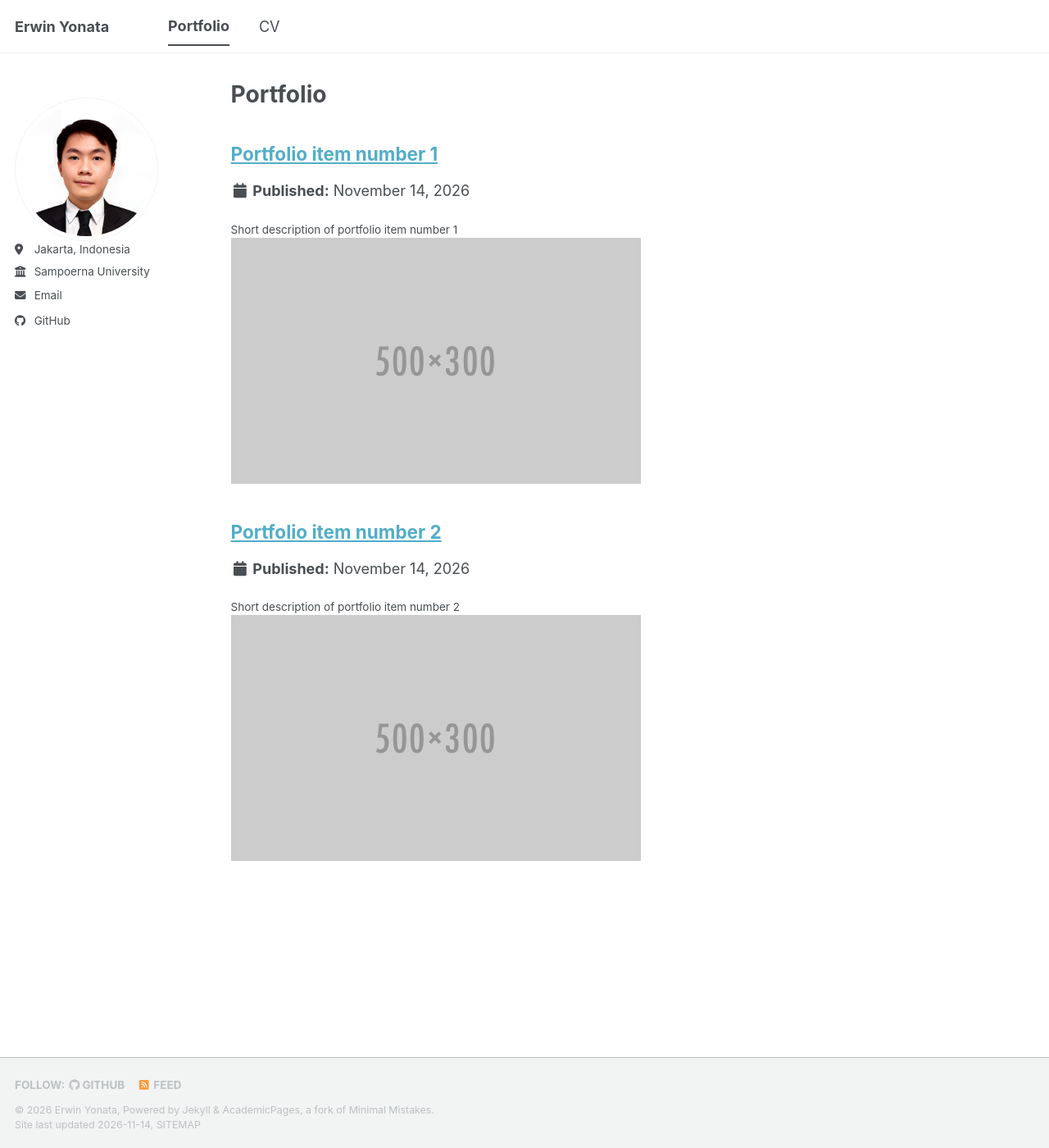
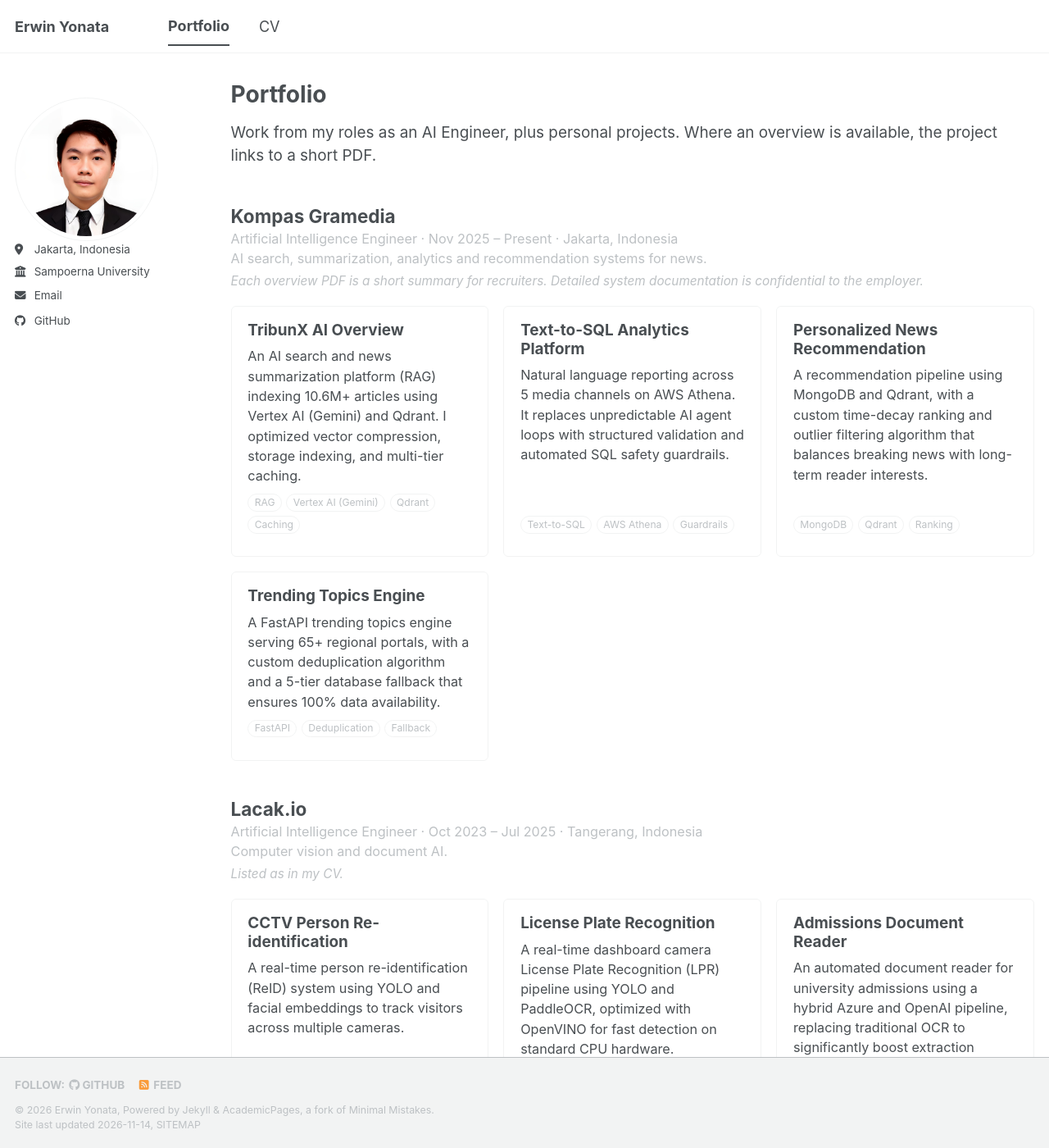
Before and after one commit to erwinyo/erwinyo.github.io, a Jekyll site: the page built from _pages/portfolio.html, in a window 1280 px wide and 1400 px high. Shown: the whole window at 82% size. Built offline with Jekyll 4.4.1, drawn with Linux system fonts in a browser that asks for light colours; a script bundle is joined from its source files by our own code; a style sheet for code colours, icons or effects is not loaded; some of the changed text lies outside the part shown.

Commit message:
Rebuild Portfolio page from data file and add HR project overviews
- /portfolio now lists every project (Kompas Gramedia, Lacak.io, personal
  projects) from _data/portfolio.yml, worded from the CV
- Add four one-page HR overview PDFs under files/portofolio/kompas/pdf/hr/;
  the PDF button shows only when the file exists
- Git-ignore the confidential technical PDFs, figures and Markdown sources
- Remove the two theme placeholder portfolio items

Co-Authored-By: Claude Sonnet 5.5 <noreply@anthropic.com>

```diff
--- /dev/null
+++ b/_data/portfolio.yml
@@ -0,0 +1,61 @@
+# The Portfolio page (/portfolio/) is built from this file: one entry per company or group,
+# each with its projects. To add a project, copy an item and edit it.
+#
+# pdf: path of a project overview PDF. The "Project overview (PDF)" button appears only
+#      when that file exists, so a missing PDF never leaves a broken link.
+#      Only files in a .../pdf/hr/ folder belong here; the .../pdf/technical/ folders are
+#      confidential and git-ignored.
+
+- company: "Kompas Gramedia"
+  role: "Artificial Intelligence Engineer"
+  period: "Nov 2025 – Present"
+  location: "Jakarta, Indonesia"
+  intro: "AI search, summarization, analytics and recommendation systems for news."
+  note: "Each overview PDF is a short summary for recruiters. Detailed system documentation is confidential to the employer."
+  items:
+    - title: "TribunX AI Overview"
+      summary: "An AI search and news summarization platform (RAG) indexing 10.6M+ articles using Vertex AI (Gemini) and Qdrant. I optimized vector compression, storage indexing, and multi-tier caching."
+      tags: ["RAG", "Vertex AI (Gemini)", "Qdrant", "Caching"]
+      pdf: "/files/portofolio/kompas/pdf/hr/4TH_TRIBUNX_AI_OVERVIEW.pdf"
+    - title: "Text-to-SQL Analytics Platform"
+      summary: "Natural language reporting across 5 media channels on AWS Athena. It replaces unpredictable AI agent loops with structured validation and automated SQL safety guardrails."
+      tags: ["Text-to-SQL", "AWS Athena", "Guardrails"]
+      pdf: "/files/portofolio/kompas/pdf/hr/3RD_AGENTIC_QUERY_ENGINE.pdf"
+    - title: "Personalized News Recommendation"
+      summary: "A recommendation pipeline using MongoDB and Qdrant, with a custom time-decay ranking and outlier filtering algorithm that balances breaking news with long-term reader interests."
+      tags: ["MongoDB", "Qdrant", "Ranking"]
+      pdf: "/files/portofolio/kompas/pdf/hr/2ND_QDRANT_INGESTION_RECOMMENDATION_ENGINE.pdf"
+    - title: "Trending Topics Engine"
+      summary: "A FastAPI trending topics engine serving 65+ regional portals, with a custom deduplication algorithm and a 5-tier database fallback that ensures 100% data availability."
+      tags: ["FastAPI", "Deduplication", "Fallback"]
+      pdf: "/files/portofolio/kompas/pdf/hr/1ST_TRENDING_TOPIC.pdf"
+
+- company: "Lacak.io"
+  role: "Artificial Intelligence Engineer"
+  period: "Oct 2023 – Jul 2025"
+  location: "Tangerang, Indonesia"
+  intro: "Computer vision and document AI."
+  note: "Listed as in my CV."
+  items:
+    - title: "CCTV Person Re-identification"
+      summary: "A real-time person re-identification (ReID) system using YOLO and facial embeddings to track visitors across multiple cameras."
+      tags: ["YOLO", "Facial embeddings", "ReID"]
+    - title: "License Plate Recognition"
+      summary: "A real-time dashboard camera License Plate Recognition (LPR) pipeline using YOLO and PaddleOCR, optimized with OpenVINO for fast detection on standard CPU hardware."
+      tags: ["YOLO", "PaddleOCR", "OpenVINO"]
+    - title: "Admissions Document Reader"
+      summary: "An automated document reader for university admissions using a hybrid Azure and OpenAI pipeline, replacing traditional OCR to significantly boost extraction accuracy."
+      tags: ["Azure", "OpenAI"]
+
+- company: "Personal projects"
+  intro: "Computer vision and assistive technology."
+  note: "Listed as in my CV."
+  items:
+    - title: "Abandoned Object Detection (AOD)"
+      summary: "Public safety and automated security surveillance."
+    - title: "People High Risk Area"
+      summary: "Safety compliance and crowd control preventing unauthorized density in dangerous zone."
+    - title: "C-Eyes (Camera Eyes)"
+      summary: "Helps impaired individuals perceive their surrounding environment through 8D audio spatial feedback."
+    - title: "TugasKita"
+      summary: "Resolves scheduling and task-management bottlenecks for students."
--- a/_pages/portfolio.html
+++ b/_pages/portfolio.html
@@ -3,11 +3,48 @@ layout: archive
 title: "Portfolio"
 permalink: /portfolio/
 author_profile: true
+# The content comes from _data/portfolio.yml (edit that file to add or change a project).
 ---
 
-{% include base_path %}
+<style>
+  .pf-intro { font-size: 1.05em; }
+  .pf-group { margin-top: 2em; }
+  .pf-group h2 { margin-bottom: 0.1em; }
+  .pf-meta { margin: 0; color: var(--global-text-color-light); font-size: 0.9em; }
+  .pf-note { margin: 0.3em 0 0; font-style: italic; color: var(--global-text-color-light); font-size: 0.85em; }
+  .pf-list { list-style: none; margin: 1em 0 0; padding: 0; display: grid; grid-template-columns: repeat(auto-fill, minmax(17em, 1fr)); gap: 1em; }
+  .pf-card { display: flex; flex-direction: column; margin: 0; padding: 1em 1.1em; border: 1px solid var(--global-border-color); border-radius: 6px; }
+  .pf-card h3 { margin: 0 0 0.4em; font-size: 1.05em; }
+  .pf-card p { margin: 0 0 0.6em; font-size: 0.9em; }
+  .pf-tags { display: flex; flex-wrap: wrap; gap: 0.35em; margin-top: auto !important; }
+  .pf-tags span { padding: 0.05em 0.6em; border: 1px solid var(--global-border-color); border-radius: 999px; font-size: 0.75em; color: var(--global-text-color-light); }
+  .pf-actions { margin: 0.4em 0 0 !important; }
+  .pf-actions .btn { margin: 0; font-size: 0.8em; }
+</style>
 
+<p class="pf-intro">Work from my roles as an AI Engineer, plus personal projects. Where an overview is available, the project links to a short PDF.</p>
 
-{% for post in site.portfolio %}
-  {% include archive-single.html %}
+{% for group in site.data.portfolio %}
+<section class="pf-group">
+  <h2>{{ group.company }}</h2>
+  {% if group.role %}<p class="pf-meta">{{ group.role }} · {{ group.period }}{% if group.location %} · {{ group.location }}{% endif %}</p>{% endif %}
+  {% if group.intro %}<p class="pf-meta">{{ group.intro }}</p>{% endif %}
+  {% if group.note %}<p class="pf-note">{{ group.note }}</p>{% endif %}
+
+  <ul class="pf-list">
+    {% for item in group.items %}
+    <li class="pf-card">
+      <h3>{{ item.title }}</h3>
+      <p>{{ item.summary }}</p>
+      {% if item.tags %}<p class="pf-tags">{% for tag in item.tags %}<span>{{ tag }}</span>{% endfor %}</p>{% endif %}
+      {% if item.pdf %}
+        {% assign pdf_file = site.static_files | where: "path", item.pdf | first %}
+        {% if pdf_file %}
+        <p class="pf-actions"><a class="btn" href="{{ item.pdf | relative_url }}" target="_blank" rel="noopener"><i class="fas fa-file-pdf" aria-hidden="true"></i> Project overview (PDF)</a></p>
+        {% endif %}
+      {% endif %}
+    </li>
+    {% endfor %}
+  </ul>
+</section>
 {% endfor %}
--- a/_portfolio/portfolio-1.md
+++ /dev/null
@@ -1,7 +0,0 @@
----
-title: "Portfolio item number 1"
-excerpt: "Short description of portfolio item number 1<br/><img src='/images/500x300.png'>"
-collection: portfolio
----
-
-This is an item in your portfolio. It can be have images or nice text. If you name the file .md, it will be parsed as markdown. If you name the file .html, it will be parsed as HTML.
--- a/_portfolio/portfolio-2.html
+++ /dev/null
@@ -1,7 +0,0 @@
----
-title: "Portfolio item number 2"
-excerpt: "Short description of portfolio item number 2 <br/><img src='/images/500x300.png'>"
-collection: portfolio
----
-
-This is an item in your portfolio. It can be have images or nice text. If you name the file .md, it will be parsed as markdown. If you name the file .html, it will be parsed as HTML.
```
Also changed, not shown: 5 other files.
